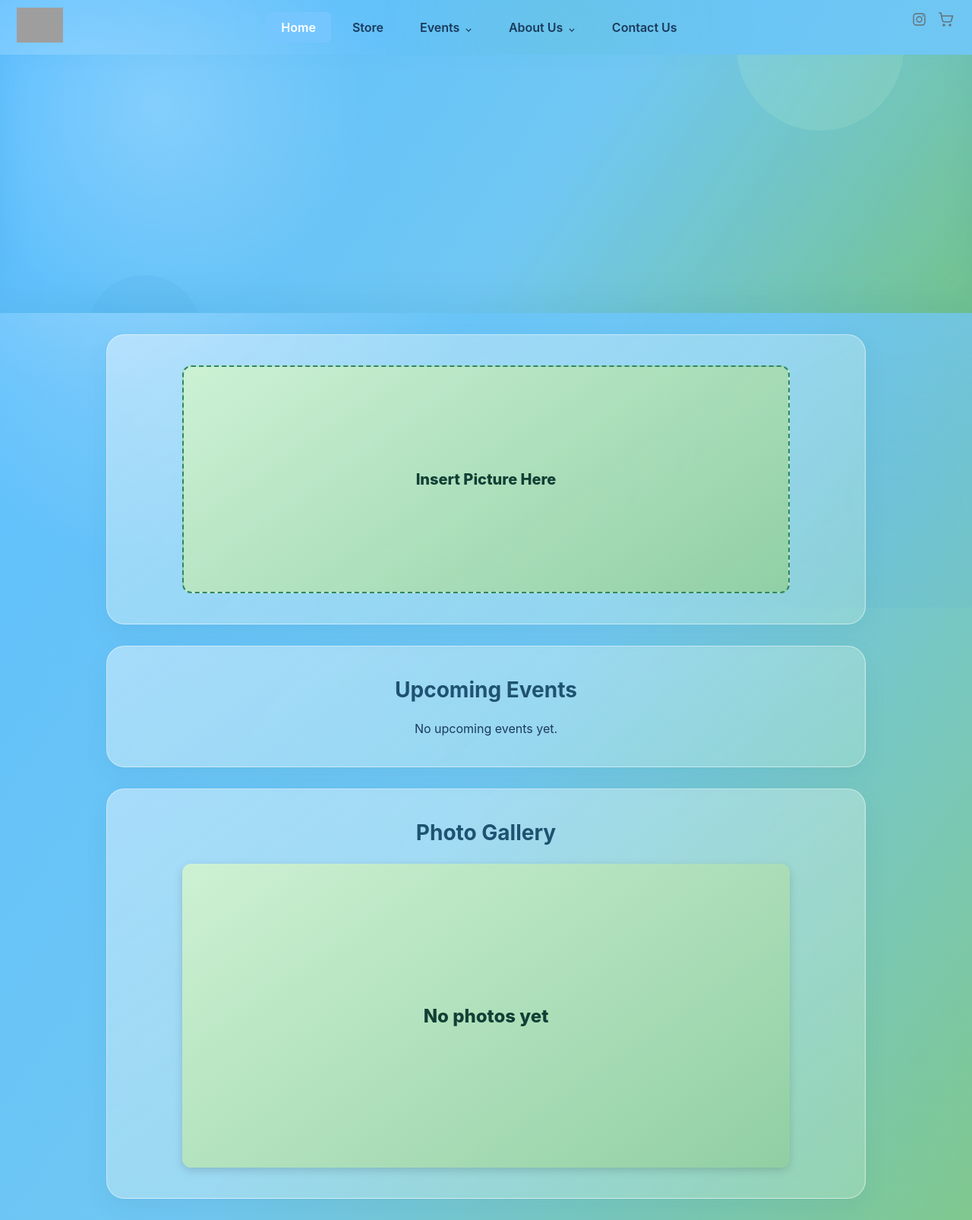
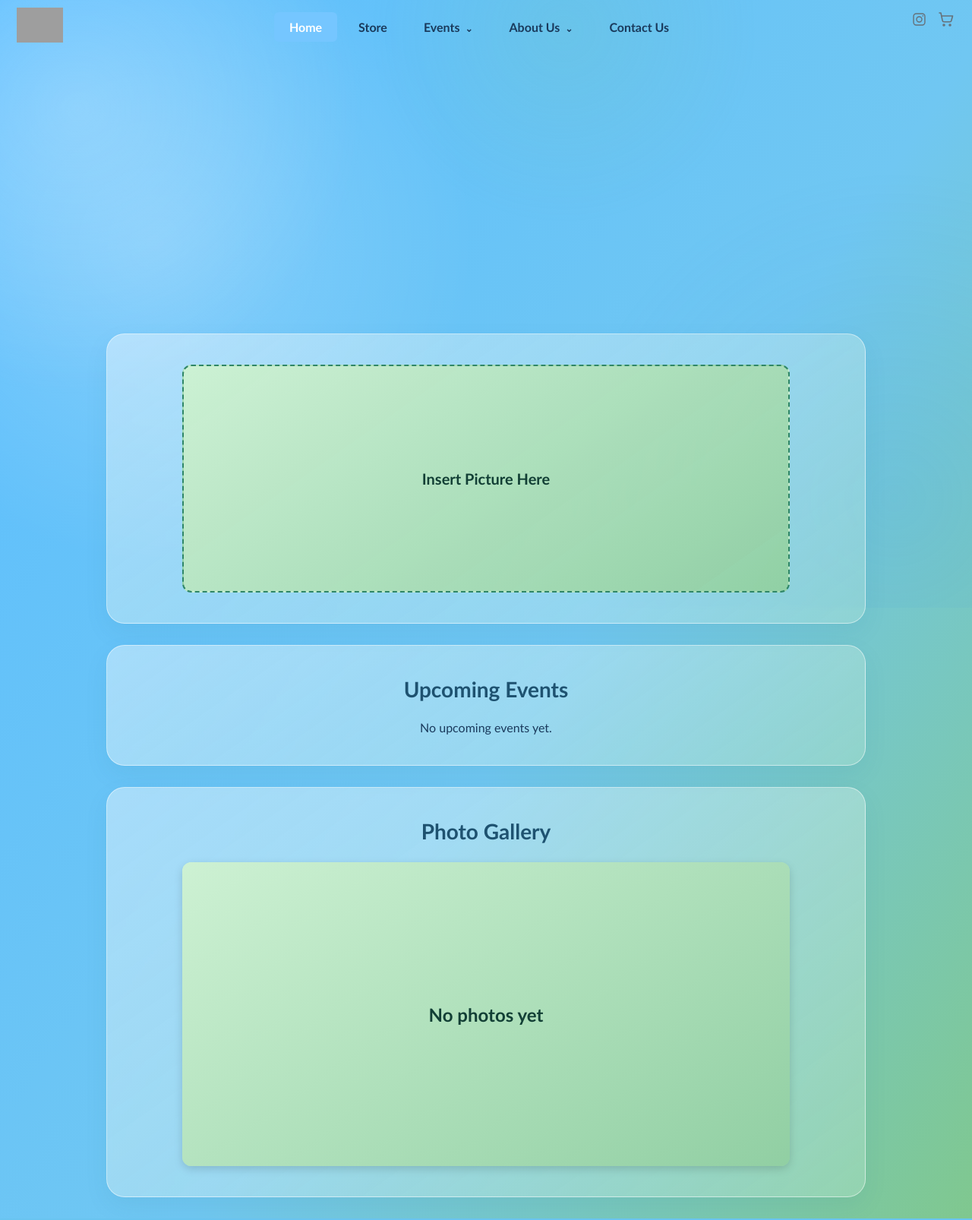
Before and after one commit to iFound1229/FISwebsite, a Flask app: page / in a window 1280 px wide. Shown: the whole page at 76% size. Run offline with Flask 3, Linux system fonts and the light colour scheme; data that the repository does not hold is empty; some libraries are stand-ins or nearby versions; grey boxes are pictures that could not be loaded.

Commit message:
Update styles in static CSS file
Replit-Commit-Author: Agent

```diff
--- a/static/style.css
+++ b/static/style.css
@@ -9,7 +9,7 @@
 }
 
 body {
-  font-family: Inter, "Avenir Next", "Segoe UI", sans-serif;
+  font-family: "Avenir Next", "Trebuchet MS", "Segoe UI", sans-serif;
   background:
     radial-gradient(circle at 16% 20%, rgba(255, 255, 255, 0.22), transparent 25%),
     linear-gradient(124deg, rgba(91, 190, 255, 1) 0%, rgba(112, 199, 242, 1) 56%, rgba(117, 195, 133, 0.92) 100%);
@@ -161,19 +161,13 @@ body::before {
   min-height: 340px;
   position: relative;
   overflow: hidden;
-  background:
-    radial-gradient(circle at 16% 20%, rgba(255, 255, 255, 0.22), transparent 25%),
-    linear-gradient(124deg, rgba(91, 190, 255, 1) 0%, rgba(112, 199, 242, 1) 56%, rgba(117, 195, 133, 0.92) 100%);
-  box-shadow: inset 0 -18px 42px rgba(38, 126, 171, 0.11);
+  background: transparent;
+  box-shadow: none;
 }
 
 .landing-hero::before,
 .landing-hero::after {
-  content: "";
-  position: absolute;
-  border-radius: 50%;
-  pointer-events: none;
-  opacity: 0.26;
+  display: none;
 }
 
 .landing-hero::before {
@@ -224,6 +218,12 @@ body::before {
   max-height: 250px;
   display: block;
   margin: 0 auto;
+}
+
+h1, h2, h3, .tab, .dropdown-menu a, .contact-btn, .toggle-btn,
+.save-btn, .add-btn, .product-price, .cart-link-btn {
+  font-family: "Avenir Next", "Trebuchet MS", "Segoe UI", sans-serif;
+  font-weight: 700;
 }
 
 .logo-placeholder {
```
